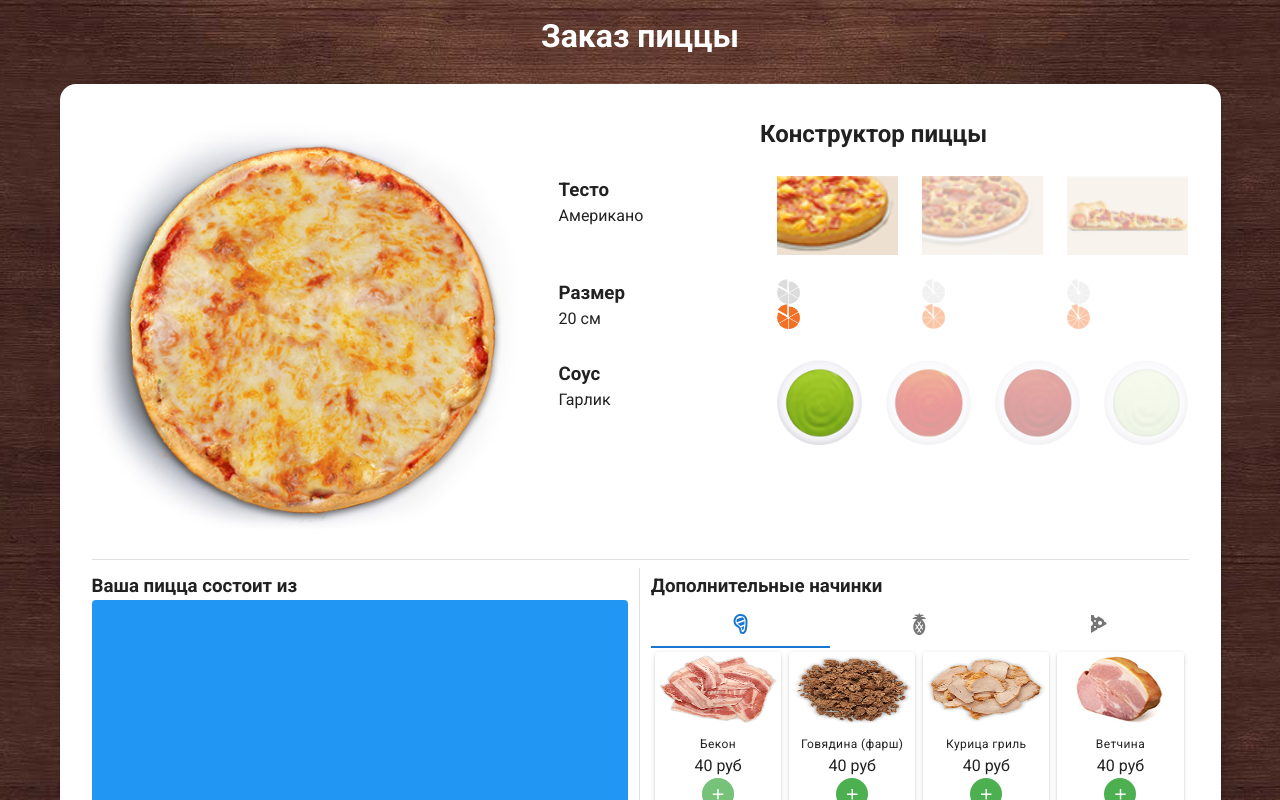
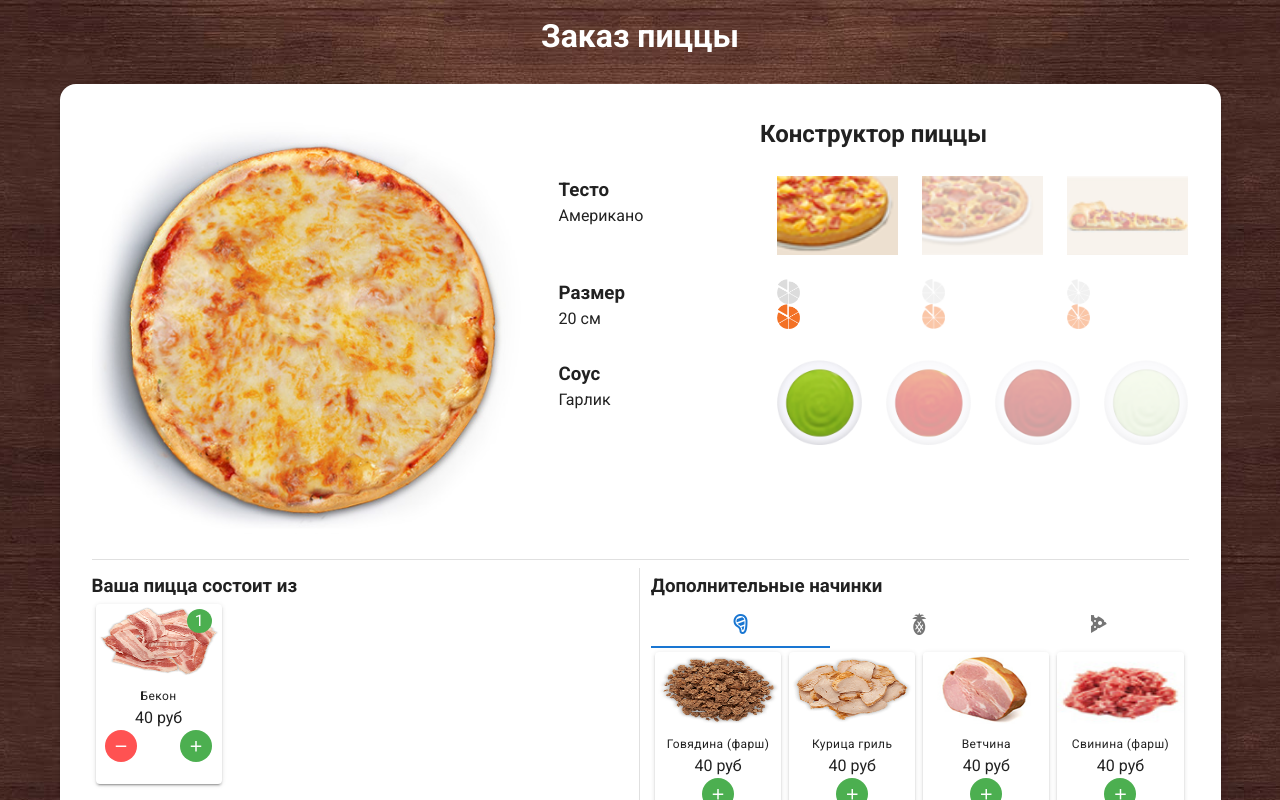
Before and after one commit to ledthh/pizza-maker, a Vue app: page / in a window 1280 px wide. Both pictures are taken after a click on the button 718 px from the left and 794 px from the top of the page. Shown: the top 800 px of the page. Built offline with nearby package versions, Linux system fonts and the light colour scheme.

Commit message:
Updated panel of my ingredients Added visual counter for my ingredients Added add / remove ingredient functions

```diff
--- a/src/components/PizzaMaker.vue
+++ b/src/components/PizzaMaker.vue
@@ -93,10 +93,54 @@
             <v-col cols="12" md="6">
               <!-- Состав пиццы -->
               <h3>Ваша пицца состоит из</h3>
-              <v-card height="250" color="blue accent-0" flat>
 
-              </v-card>
+              <v-row no-gutters>
+                <v-col
+                  cols="4"
+                  sm="2"
+                  md="3"
+                  v-for="product in myProducts"
+                  :key="`my-${product.id}`"
+                >
+                  <v-card hover height="180" class="text-center ma-1">
+                    <div class="count rounded-circle success white--text text-center">
+                      {{ product.count }}
+                    </div>
+                    <img
+                      :src="product.src"
+                      class="product-img"
+                    />
+                    <div class="text-caption">{{ product.name }}</div>
+                    <div>{{ product.price }} руб</div>
+                    <v-row>
+                      <v-col cols="6">
+                        <v-btn
+                          x-small
+                          fab
+                          depressed
+                          color="error"
+                          @click="removeIngredient(product)"
+                        >
+                          <v-icon>mdi-minus</v-icon>
+                        </v-btn>
+                      </v-col>
+                      <v-col cols="6">
+                        <v-btn
+                          x-small
+                          fab
+                          depressed
+                          color="success"
+                          @click="addIngredient(product)"
+                        >
+                          <v-icon>mdi-plus</v-icon>
+                        </v-btn>
+                      </v-col>
+                    </v-row>
+                  </v-card>
+                </v-col>
+              </v-row>
             </v-col>
+
             <v-divider inset vertical />
             <v-col cols="12" md="6">
               <!-- Дополнительные начинки -->
@@ -130,7 +174,13 @@
                         <div>{{ product.price }} руб</div>
                         <v-row>
                           <v-col>
-                            <v-btn x-small fab depressed color="success">
+                            <v-btn
+                              x-small
+                              fab
+                              depressed
+                              color="success"
+                              @click="addIngredient(product)"
+                            >
                               <v-icon>mdi-plus</v-icon>
                             </v-btn>
                           </v-col>
@@ -240,6 +290,11 @@ export default {
         return item.count === 0;
       });
     },
+    myProducts() {
+      return [...this.ingredients.meat, ...this.ingredients.veg, ...this.ingredients.cheese].filter((item) => {
+        return item.count > 0;
+      });
+    },
     items() {
       return [
         {
@@ -279,6 +334,13 @@ export default {
     changeSauce(item) {
       this.currentSauce = item;
     },
+    addIngredient(item) {
+      if (item.count >= 20) return;
+      item.count += 1;
+    },
+    removeIngredient(item) {
+      item.count -= 1;
+    }
   }
 }
 </script>
@@ -291,4 +353,11 @@ export default {
   background-repeat: no-repeat;
   background-position: 50% 0px;
 }
+
+.count {
+  position: absolute;
+  top: 5px;
+  right: 10px;
+  min-width: 25px;
+}
 </style>
```
